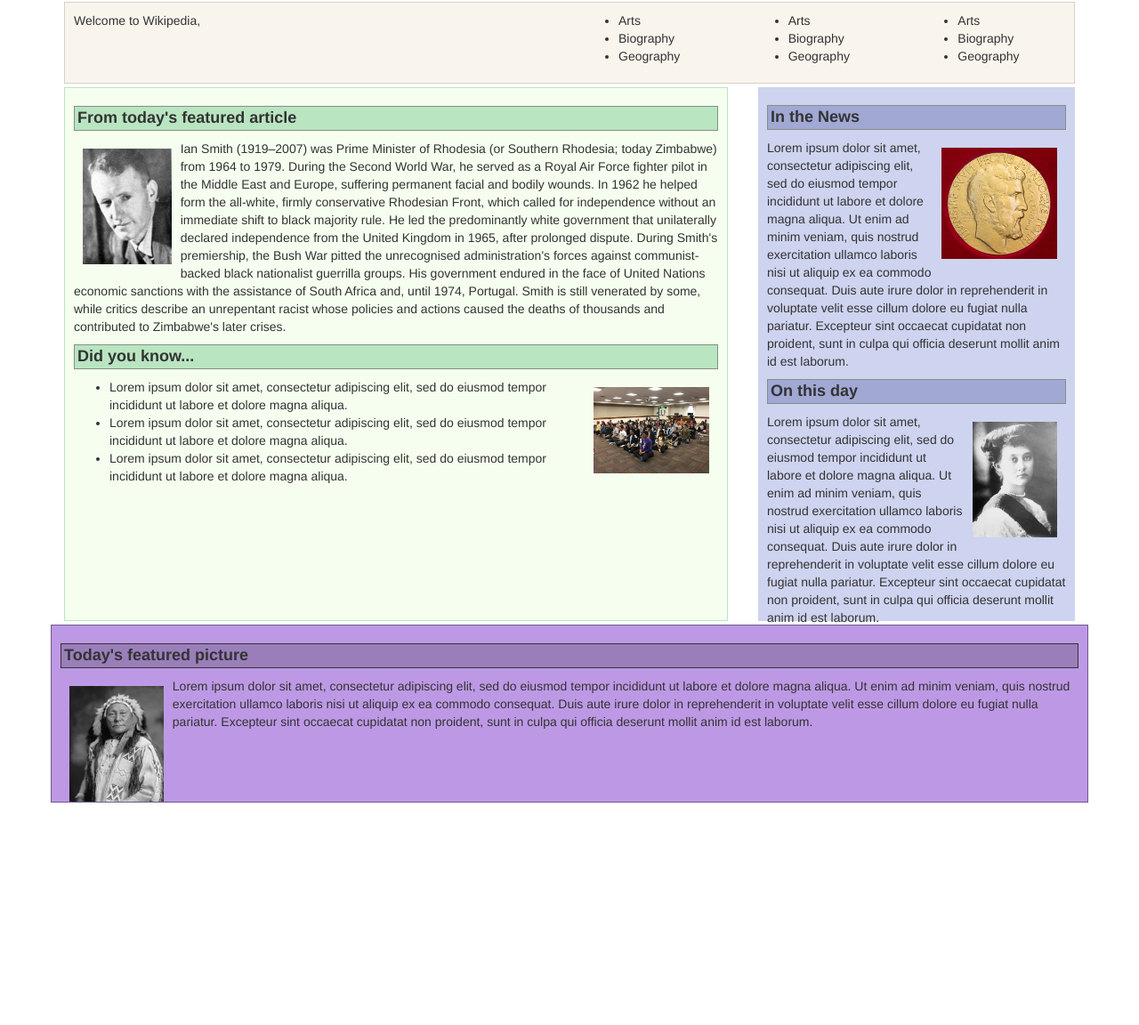
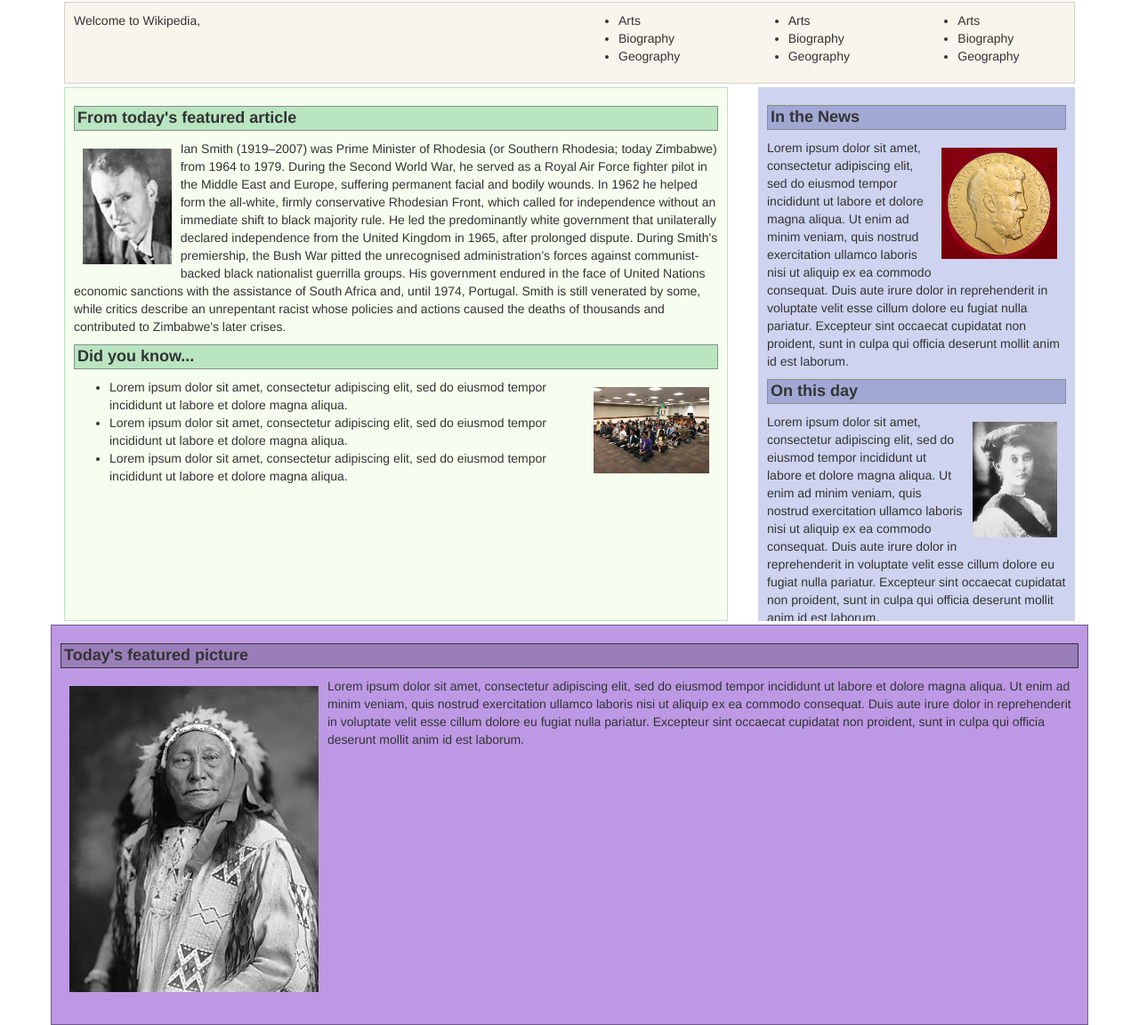
Before and after one commit to kategoss/wikipedia-site, a plain HTML site: page index.html in a window 1280 px wide. Shown: the whole page at 89% size. Before the commit the page ends 911 px from the top, so only its background shows below. Drawn offline with Linux system fonts and the light colour scheme.

Commit message:
fix text and image bleeding using overflow

```diff
--- a/css/styles.css
+++ b/css/styles.css
@@ -1,3 +1,12 @@
+body {
+  text-align: left;
+}
+
+p {
+  display:block;
+  vertical-align: middle;
+}
+
 .welcome {
   background: #f9f5ed;
   border: solid 1px #d6d1c9;
@@ -6,7 +15,6 @@
 
 .greenbox {
   background: #f6ffef;
-  padding: 10px;
   border: solid #b9e5c1 1px;
   height: 600px;
 }
@@ -21,6 +29,7 @@ img {
   max-width: 150px;
   max-height: 150px;
   padding: 10px;
+  overflow: auto;
 }
 
 h4 {
@@ -44,18 +53,21 @@ h4 {
 
 #chief {
   float: left;
-  height: 300px;
-  width: auto;
+  max-height: 900px;
+  max-width: 600px;
 }
 .box {
   margin: 2px;
   padding: 10px;
+  overflow: auto;
 }
 
 .purplebox {
   background: #bd99e5;
   border: solid #70588c 1px;
   height: 200px;
+  height: 450px;
+
 }
 
 .purplebox h4 {
--- a/index.html
+++ b/index.html
@@ -64,8 +64,8 @@
       <div class="row">
         <div class="col-sm-12">
           <div class="purplebox box">
-          <h4><strong>Today's featured picture</strong></h4>
-            <img id="chief" src="img/horn bear.jpg" alt="photo of Horn Bearn">
+            <h4><strong>Today's featured picture</strong></h4>
+            <img id="chief" src="img/horn bear.jpg" alt="photo of Horn Bear">
             <p>Lorem ipsum dolor sit amet, consectetur adipiscing elit, sed do eiusmod tempor incididunt ut labore et dolore magna aliqua. Ut enim ad minim veniam, quis nostrud exercitation ullamco laboris nisi ut aliquip ex ea commodo consequat. Duis aute irure dolor in reprehenderit in voluptate velit esse cillum dolore eu fugiat nulla pariatur. Excepteur sint occaecat cupidatat non proident, sunt in culpa qui officia deserunt mollit anim id est laborum.</p>
           </div>
         </div>
```
